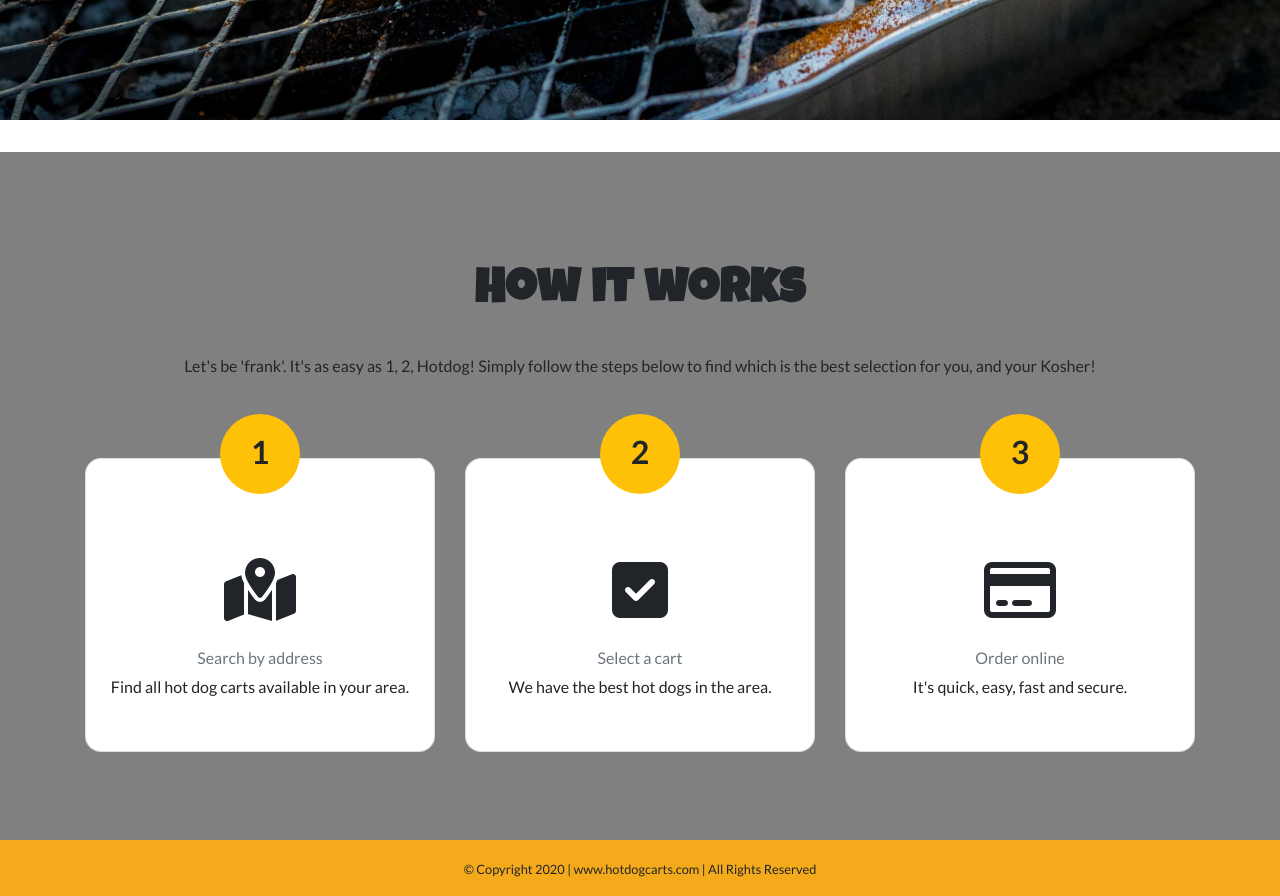
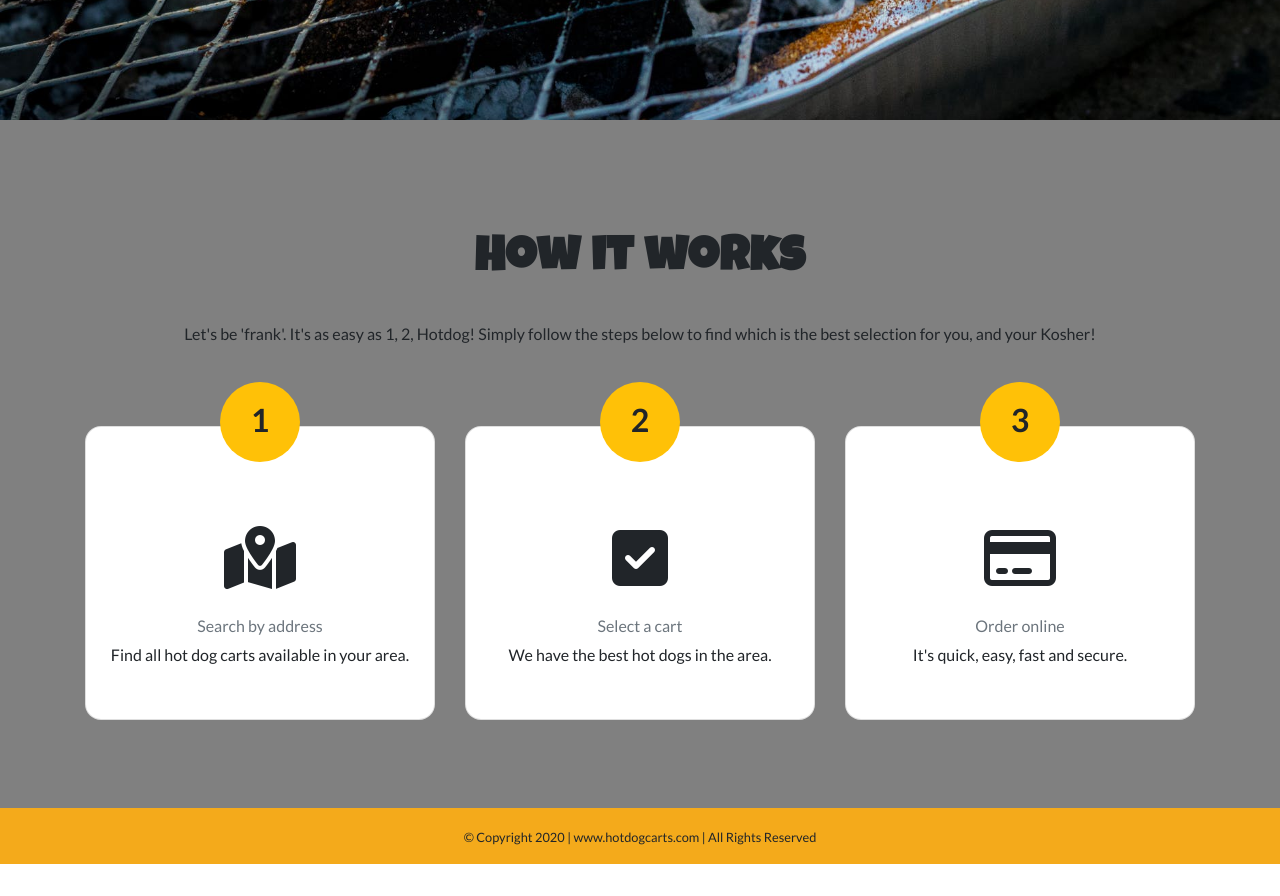
Before and after one commit to theKunte/HotDogCartsProject, a React (Create React App) app in the folder frontend/: page / in a window 1280 px wide. Shown: the part 680-1576 px from the top of the page. After the commit the page ends 1544 px from the top, so only its background shows below. Built offline with nearby package versions, Linux system fonts and the light colour scheme; what react-google-maps would draw is missing.

Commit message:
fixed spacing gap on the main page

```diff
--- a/frontend/src/App.css
+++ b/frontend/src/App.css
@@ -62,6 +62,7 @@ h2 {
 }
 .subMainBag {
   background: gray !important;
+  margin-top: -32px;
 }
 .card-title {
   position: relative;
--- a/frontend/src/components/HomeCards.jsx
+++ b/frontend/src/components/HomeCards.jsx
@@ -12,7 +12,7 @@ function HomeCards() {
                         <Card style={{ width: '18rem' }}>
                             <Card.Body>
                                 <Card.Title>1</Card.Title>
-                                <i class="fas fa-map-marked-alt"></i>
+                                <i className="fas fa-map-marked-alt"></i>
                                 <Card.Subtitle className="mb-2 text-muted">Search by address</Card.Subtitle>
                                 <Card.Text>Find all hot dog carts available in your area.</Card.Text>
                             </Card.Body>
```
